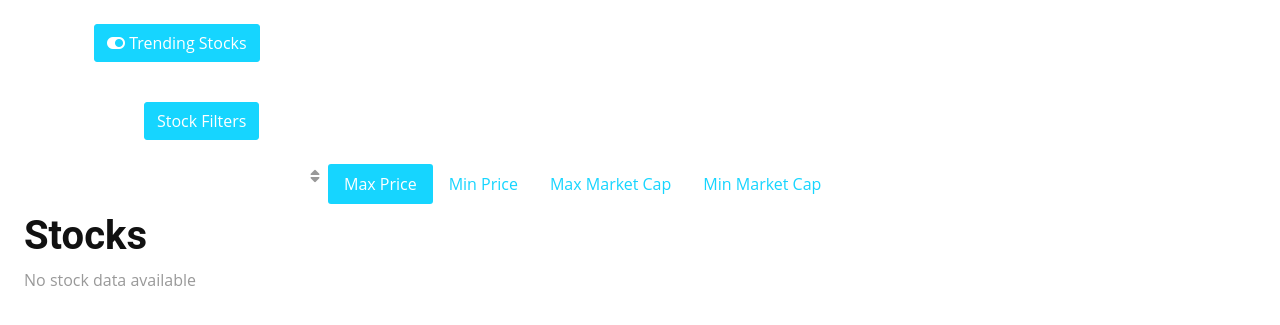
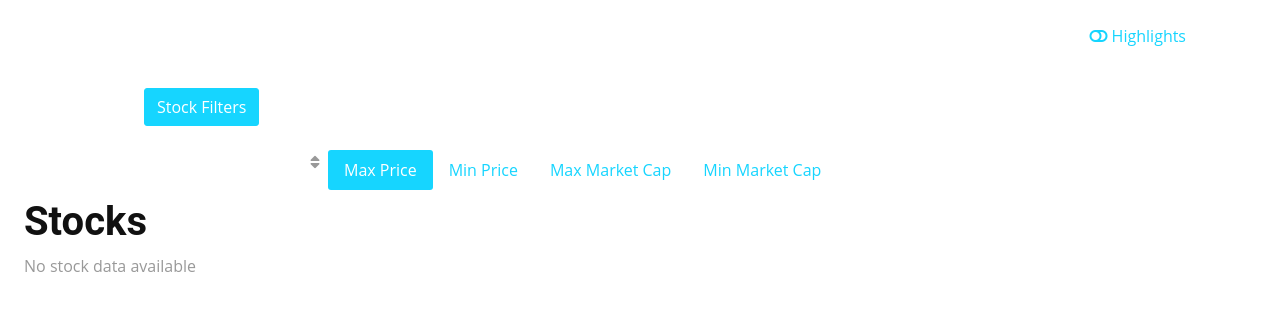
Before and after one commit to DjangoWriters-Internet-Application/Coin-Rush, a Django app: page /home/ in a window 1280 px wide. Shown: the part 76-401 px from the top of the page. Run offline with Django 4.2, Linux system fonts and the light colour scheme; data that the repository does not hold is empty; some libraries are stand-ins or nearby versions.

Commit message:
stocks page changes

```diff
--- a/coinRush/templates/index.html
+++ b/coinRush/templates/index.html
@@ -8,12 +8,12 @@
 
 
 <div class="container mt-4">
-    <div class="d-flex justify-content-between align-items-center mb-3">
+    <div class="d-flex justify-content-end align-items-center mb-3">
         <!-- Toggle button icon with reduced margin -->
-        <button class="btn btn-primary" type="button" data-toggle="collapse" data-target="#stockCarousel" aria-expanded="false" aria-controls="stockCarousel" id="toggleButton">
-            <i class="fas fa-toggle-on"></i>
-            Trending Stocks
-        </button>
+        <div class="text-primary " data-toggle="collapse" data-target="#stockCarousel" aria-expanded="false" aria-controls="stockCarousel" id="toggleButton">
+            <i class="fas fa-toggle-off"></i>
+            Highlights
+        </div>
     </div>
 
     <div class="row">
```
